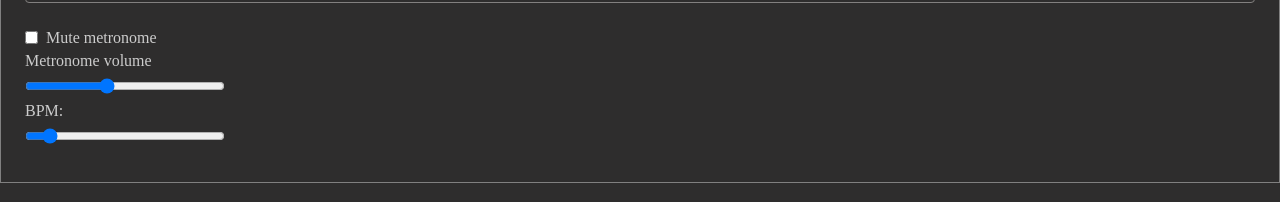
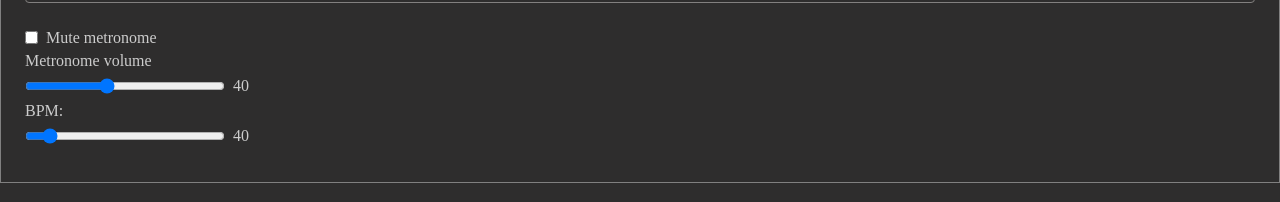
Before and after one commit to tonyanziano/learn-your-fretboard, a React app: page / in a window 1280 px wide. Shown: the part 181-383 px from the top of the page. Built offline with nearby package versions, Linux system fonts and the light colour scheme.

Commit message:
Added visual value readout to sliders

```diff
--- a/src/components/settings/AudioSettings.tsx
+++ b/src/components/settings/AudioSettings.tsx
@@ -15,6 +15,17 @@ const volumeSliderStyle = css({
   margin: '8px 0',
   maxWidth: 200,
   cursor: 'pointer',
+  flexGrow: 2,
+});
+
+const volumeSliderContainerStyle = css({
+  display: 'flex',
+  flexFlow: 'row nowrap',
+});
+
+const volumeSliderValueStyle = css({
+  marginLeft: 8,
+  lineHeight: '32px',
 });
 
 const metronomeMuteGroupStyle = css({
@@ -55,7 +66,7 @@ export const AudioSettings: React.FC = () => {
 
   // scale metronome volume from [0 - 1] to [0 - 100]
   const metronomeVolumeScaledUp = useMemo(
-    () => metronomeVolume * 100,
+    () => Math.round(metronomeVolume * 100),
     [metronomeVolume]
   );
 
@@ -74,6 +85,7 @@ export const AudioSettings: React.FC = () => {
         </label>
       </div>
       <label htmlFor={volumeSliderId}>Metronome volume</label>
+      <span css={volumeSliderContainerStyle}>
         <input
           css={volumeSliderStyle}
           id={volumeSliderId}
@@ -83,6 +95,8 @@ export const AudioSettings: React.FC = () => {
           type={'range'}
           value={metronomeVolumeScaledUp}
         />
+        <span css={volumeSliderValueStyle}>{metronomeVolumeScaledUp}</span>
+      </span>
     </>
   );
 };
--- a/src/components/settings/BPMSlider.tsx
+++ b/src/components/settings/BPMSlider.tsx
@@ -10,6 +10,17 @@ const bpmSliderStyle = css({
   margin: '8px 0',
   maxWidth: 200,
   cursor: 'pointer',
+  flexGrow: 2,
+});
+
+const sliderContainerStyle = css({
+  display: 'flex',
+  flexFlow: 'row nowrap',
+});
+
+const sliderValueStyle = css({
+  marginLeft: 8,
+  lineHeight: '32px',
 });
 
 const bpmSliderId = 'bpm-slider-input';
@@ -28,6 +39,7 @@ export const BPMSlider: React.FC = () => {
   return (
     <>
       <label htmlFor={bpmSliderId}>BPM:</label>
+      <span css={sliderContainerStyle}>
         <input
           css={bpmSliderStyle}
           id={bpmSliderId}
@@ -37,6 +49,8 @@ export const BPMSlider: React.FC = () => {
           type={'range'}
           value={currentBPM}
         />
+        <span css={sliderValueStyle}>{currentBPM}</span>
+      </span>
     </>
   );
 };
```
Lines whose indentation alone changed are shown as unchanged.
